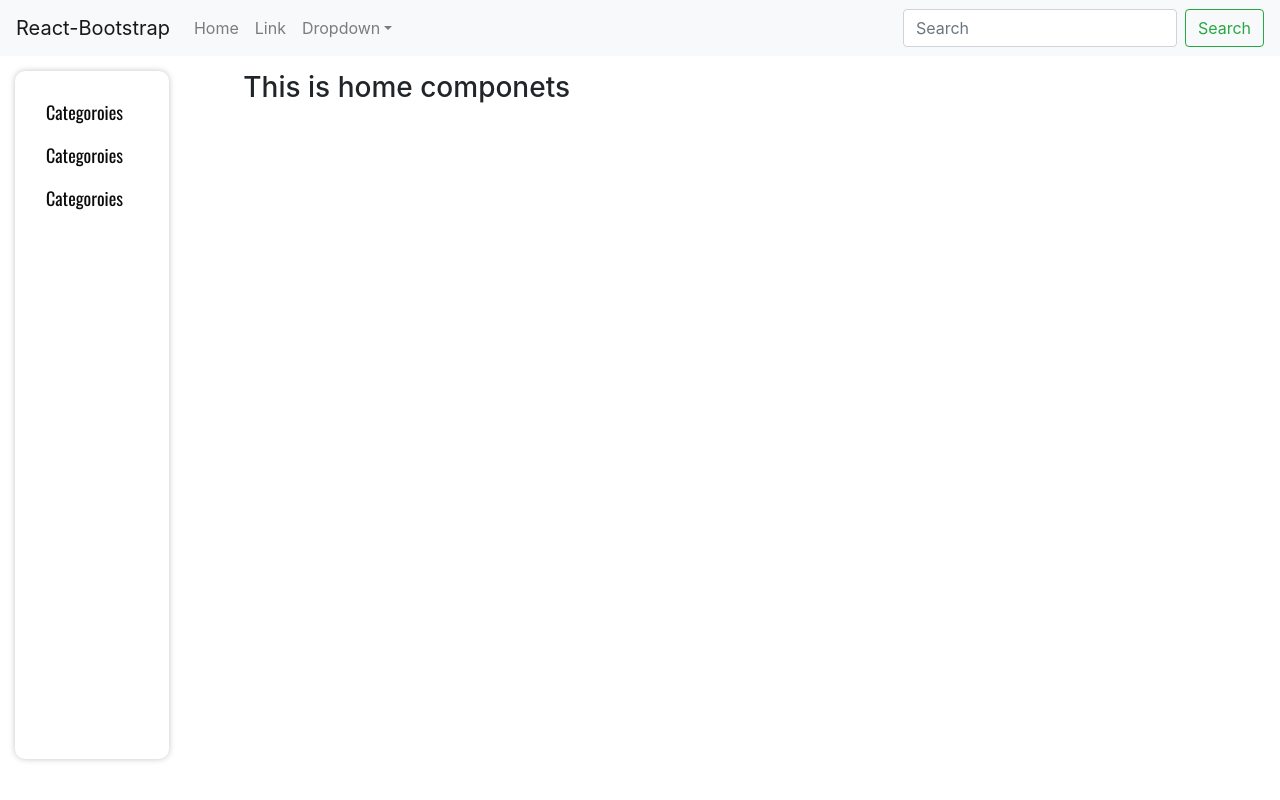
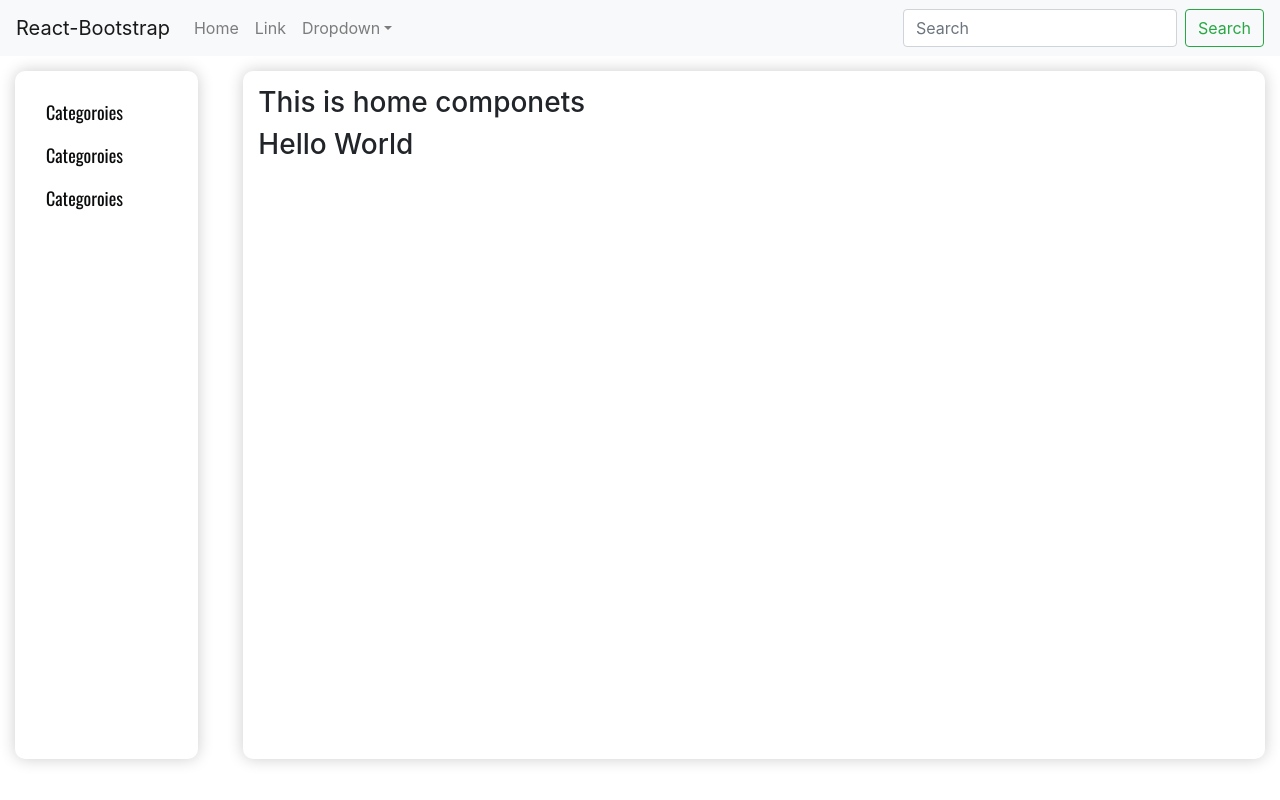
Before and after one commit to NaimBiswas/react-dashboard, a React (Create React App) app: page / in a window 1280 px wide. Built offline with nearby package versions, Linux system fonts and the light colour scheme.

Commit message:
HOme components style done

```diff
--- a/src/App.css
+++ b/src/App.css
@@ -9,7 +9,7 @@
     border-radius: 10px;
     padding-left: 15px;
     margin-top: 15px;
-   width: 12vw;
-   box-shadow: 0px 0px 6px 0px #0000003b;
+   /* width: 12vw; */
+   box-shadow:0 0 1rem 0 rgba(0, 0, 0, .2);
    min-height: 86vh;
 }
--- a/src/App.js
+++ b/src/App.js
@@ -14,12 +14,12 @@ function App() {
             <Header></Header>
             <div className="container-fluid">
                <div className="row">
-                  <div className="col-lg-2">
+                  <div className=" col-sm-12 col-xs-12 col-md-3 col-lg-2 ">
                      <div className="clildOne">
                         <LeftSideBar />
                      </div>
                   </div>
-                  <div className="col-lg-10">
+                  <div className="col-sm-12 col-xs-12 col-md-9 col-lg-10  HomeArea">
                      <Home />
                   </div>
                </div>
--- a/src/components/Home/Home.js
+++ b/src/components/Home/Home.js
@@ -4,13 +4,31 @@ import styled from 'styled-components'
 const Home = () => {
    return (
       <Fragment>
+
          <HomeContainer>
             <h3>This is home componets</h3>
+            <HomeContent>
+               <h3>Hello World</h3>
+            </HomeContent>
          </HomeContainer>
+
       </Fragment>
    )
 }
+const HomeContent = styled.div`
+
+`
 const HomeContainer = styled.div`
-margin:15px;
+
+  margin:15px  0 15px 15px;
+  min-height:86vh;
+  box-shadow: 0 0 1rem 0 rgba(0, 0, 0, .2);
+  border-radius: 5px;
+  position: relative;
+  z-index: 1;
+  background: inherit;
+  border-radius:10px;
+
+  padding:15px;
 `
 export default Home
```
